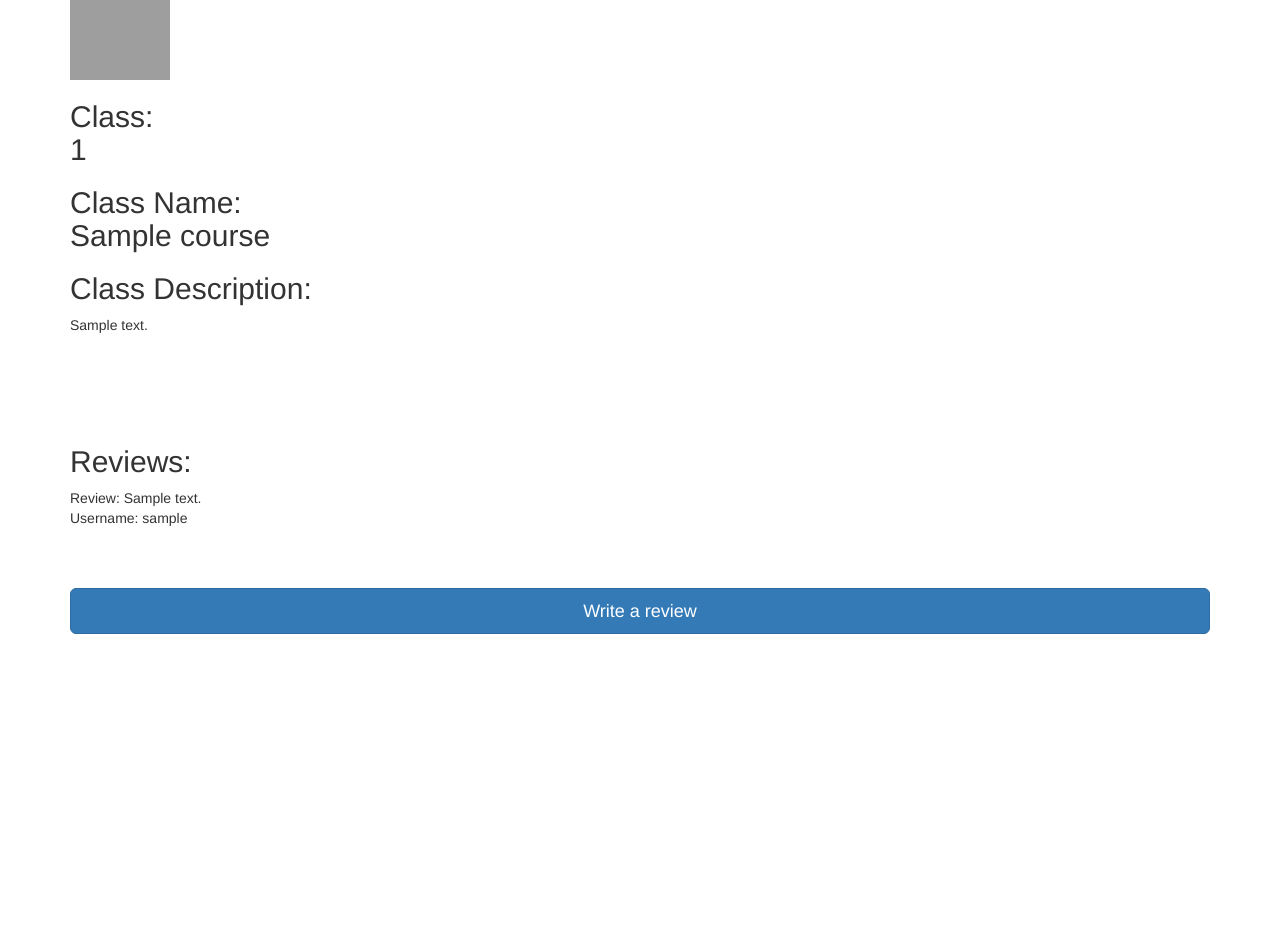
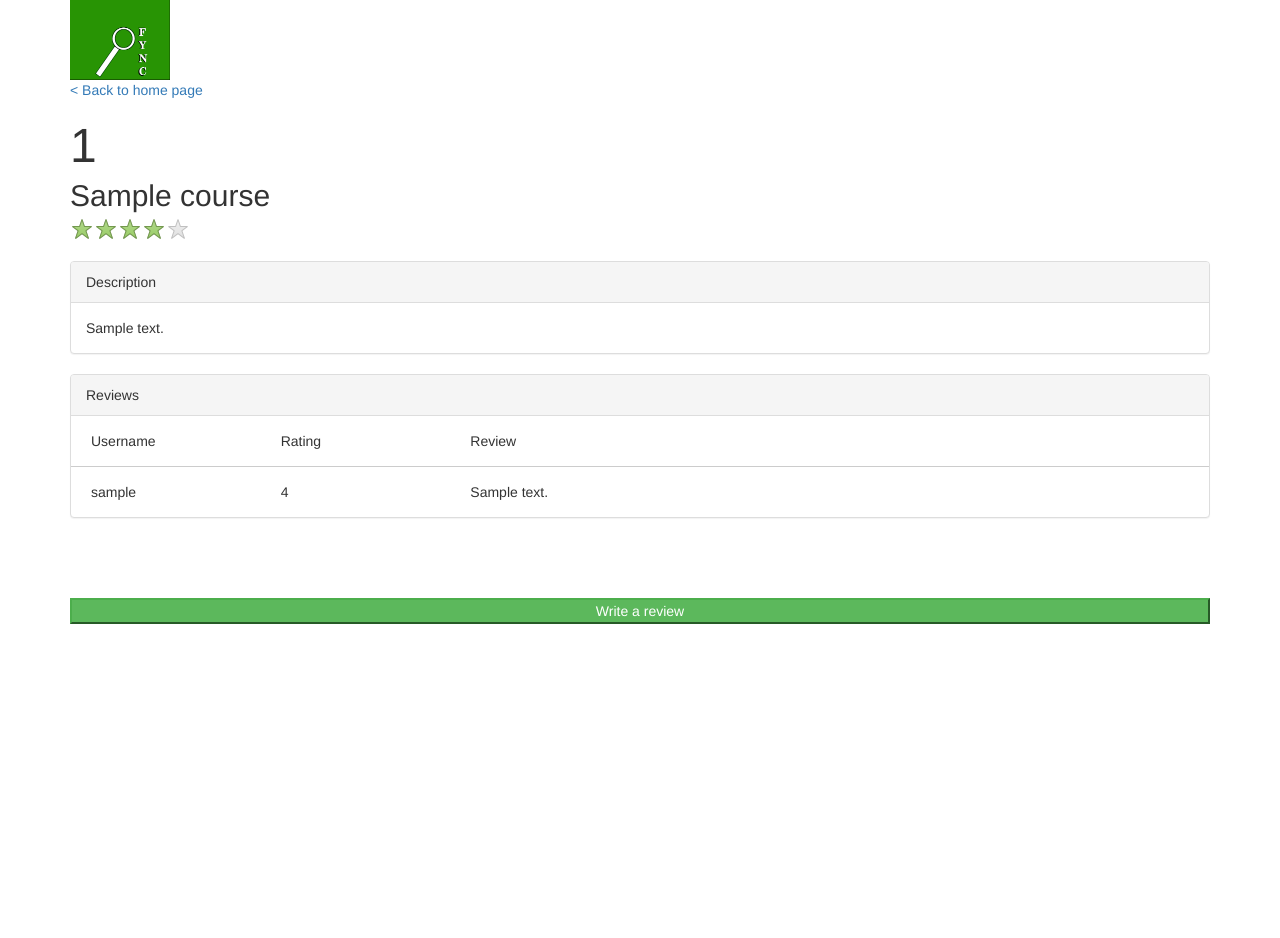
Before and after one commit to jahmezz/hackathon, a PHP site: page /classcopy.php?class=1 in a window 1280 px wide. Before the commit the page ends 634 px from the top, so only its background shows below. Run offline with PHP 8.4, Linux system fonts and the light colour scheme; tables that the repository leaves empty or names only in its code hold one stand-in row (values such as "Sample post"); grey boxes are pictures that could not be loaded.

Commit message:
second commit

```diff
--- a/classcopy.php
+++ b/classcopy.php
@@ -1,18 +1,18 @@
 <!DOCTYPE html>
 <html>
   <head>
-
-    <?php  $c = urldecode($_GET['class']);
+    <?php
+      $c = urldecode($_GET['class']);
       $class = addslashes($c);
       $class = strtoupper($class);
-
-
     ?>
     <title>
       <?php echo $class ?>
     </title>
     <meta name='viewport' content='width=device-width, initial-scale=1'>
     <link href='css/bootstrap.min.css' rel='stylesheet'>
+    <link href='css/page.css' rel='stylesheet'>
+    <link rel='stylesheet' href='css/post.css'>
   </head>
 
   <body>
@@ -20,7 +20,8 @@
     <!--LOGO and HEADER-->
 
     <div class='logo'>
-   <img src="./ltsu.png" height="80" width="100">
+      <a href='index.php'><img src="ltsu.png" height="80" width="100" </img></a>
+      <br><a href='index.php'>&lt; Back to home page</a>
     </div>
 
     <?php
@@ -28,7 +29,7 @@
       $user = 'root';
       $password = '';
       try {
-$db = new PDO("mysql:host=localhost;dbname=courses", $user, $password);
+        $db = new PDO("mysql:host=localhost;dbname=findszxl_courses", $user, $password);
       }
       catch (PDOException $e) {
         echo 'ERROR:' . $e->getMessage();
@@ -37,42 +38,92 @@ catch (PDOException $e) {
       $stmt = $db->query($query);
       $result = $stmt->Fetch();
       ?>
+    <h1 id='course_title'>
+      <?php echo $class ?>
+    </h1>
     <h2>
-    Class: <br><?php echo $class ?></h2>
-    <h2>Class Name:<br>
-
+      <?php printf($result['coursename']); ?>
+    </h2>
+    <div class='starRating'>
+            <div>
+              <div>
+                <div>
+                  <div>
+                    <input id='rating1' type='radio' name='rating' value='1' required>
+                    <label for='rating1'><span>1</span></label>
+                  </div>
+                  <input id='rating2' type='radio' name='rating' value='2'>
+                  <label for='rating2'><span>2</span></label>
+                </div>
+                <input id='rating3' type='radio' name='rating' value='3'>
+                <label for='rating3'><span>3</span></label>
+              </div>
+              <input id='rating4' type='radio' name='rating' value='4'>
+              <label for='rating4'><span>4</span></label>
+            </div>
+            <input id='rating5' type='radio' name='rating' value='5'>
+            <label for='rating5'><span>5</span></label>
+          </div>
+    <div class="panel panel-default padded-top">
+      <div class="panel-heading">
+        Description
+      </div>
+      <div class="panel-body">
+        <?php printf($result['description']); ?>
+      </div>
+    </div>
+    <div class="panel panel-default">
+      <div class="panel-heading">
+        Reviews
+      </div>
+      <div class="panel-body">
     <?php
-    printf($result['coursename']);
-      ?></h2>
-   <h2> Class Description: </h2>
-    <p><?php  printf($result['description']); ?></p>
-    <br><br><br><br>
-
-    <!--CLass description-->
-
-
-    <!--Start reviews-->
-    <h2>Reviews:</h2>
-    <?php
-$query = "SELECT review, username FROM reviews WHERE courseid = '$class'";
+      $query = "SELECT review, rating, username FROM reviews WHERE courseid = '$class'";
 
       $s = $db->query($query);
       $result = $s->fetchALL(PDO::FETCH_ASSOC);
+      $count = count($result);
+      $rating = 0;
       if (count($result) == 0) {
         echo "There are no reviews for this class. <br> Add a review!";
       }
-    else
+      else {
         for($n=0; $n<sizeof($result); $n++) {
-  printf("Review: " . $result[$n]['review'] . "<br>" . "Username: ". $result[$n]['username']);
+          if($n == 0) {
+            echo '<div class="row overflow">' .
+                '<div class="col-md-2 padded-left">
+                  Username
+                 </div>' .
+                '<div class="col-md-2 padded-left">
+                  Rating
+                 </div>' .
+                '<div class="col-md-8 padded-left">
+                  Review
+                 </div></div>';
           }
-
+          echo    '<div class="row next-row overflow">';
+          echo    '<div class="col-md-2 extend">';
+                    printf($result[$n]["username"]);
+          echo    '</div><div class="col-md-2 extend">';
+                    printf($result[$n]["rating"]);
+                    $rating = $result[$n]["rating"] + $rating;
+          echo    '</div><div class="col-md-8 padded extend">';
+                    printf($result[$n]["review"]);
+          echo    '</div></div>';
+        }
+      }
+      if($count == 0) echo '';
+      else echo '<div id="avg-rating">' . $rating/$count . '</div>';
     ?>
-
+      </div>
+    </div>
+    <script src='libs/jquery-1.9.1.js'></script>
+    <script src='js/fill-stars.js'></script>
       <!-- End reviews-->
       <form action='postreview.php' method='GET'>
         <br><br><br>
         <input type="hidden" name="class" value='<?php echo urlencode($class) ?>' />
-    <input class='btn btn-lg btn-primary btn-block' type='submit' value='Write a review'>
+        <input class='btn-large btn-success btn-primary btn-block' id='review-request' type='submit' value='Write a review'>
       </form>
     </div>
   </body>
--- /dev/null
+++ b/css/page.css
@@ -0,0 +1,37 @@
+#course_title {
+    font-size: 48px;
+    margin-bottom: 6px;
+    margin-bottom: 6px;
+}
+
+h2 {
+    margin-top: 6px;
+    margin-bottom: 0px;
+}
+
+.padded {
+    padding-left: 100px;
+    padding-right: 100px;
+}
+
+.padded-left {
+    padding-left: 20px;
+}
+
+.next-row {
+    border-top: 1px solid #ccc;
+    word-wrap: break-word;
+    margin-top: 15px;
+}
+
+.overflow {
+    word-wrap: break-word;
+}
+.extend {
+    margin-top: 15px;
+    padding-left: 20px;
+}
+
+#review-request {
+    margin-bottom: 20px;
+}
--- a/css/post.css
+++ b/css/post.css
@@ -1,4 +1,4 @@
-.starRating{
+.starRating {
   display        : inline-block;
   position       : relative;
   height         : 24px;
@@ -69,3 +69,11 @@ textarea {
   width: 100%;
   height: 100%;
 }
+
+.padded-top {
+  margin-top: 20px;
+}
+
+h2 {
+  margin-bottom: 5px;
+}
--- a/get-tags.php
+++ b/get-tags.php
@@ -2,7 +2,7 @@
   $user = 'root';
   $password = '';
   try {
-    $db = new PDO("mysql:host=localhost;dbname=courses", $user, $password);
+    $db = new PDO("mysql:host=localhost;dbname=findszxl_courses", $user, $password);
   }
   catch (PDOException $e) {
     echo 'ERROR:' . $e->getMessage();
--- a/js/app.js
+++ b/js/app.js
@@ -2,6 +2,7 @@
 'use strict';
 
 $(function() {
+  $('#error').hide();
   var request = $.ajax({
     type: 'GET',
     url: 'get-tags.php',
@@ -28,7 +29,6 @@ $(function() {
       $('#classForm').submit();
     }
   });
-  console.log(tags);
   $('#tags').autocomplete({
     minLength: 0,
     source: tags,
--- /dev/null
+++ b/js/fill-stars.js
@@ -0,0 +1,13 @@
+/*global $*/
+'use strict';
+
+$(document).ready(function () {
+    console.log(document.getElementById('avg-rating').innerHTML);
+    var stars = parseInt(document.getElementById('avg-rating').innerHTML);
+    stars = Math.round(stars);
+    var id = 'rating' + stars;
+    console.log(id);
+    document.getElementById(id).checked = true;
+
+    document.getElementById('avg-rating').innerHTML = '';
+});
--- a/js/rating.js
+++ b/js/rating.js
@@ -1,3 +1,6 @@
+/*global $*/
+'use strict';
+
 var logID = 'log',
   log = $('<div id="'+logID+'"></div>');
 $('body').append(log);
--- a/post.php
+++ b/post.php
@@ -16,7 +16,7 @@ $courseid = addslashes($c);
 $user = "root";
 $password = "";
 try {
-$db = new PDO("mysql:host=localhost;dbname=courses", $user, $password);
+$db = new PDO("mysql:host=localhost;dbname=findszxl_courses", $user, $password);
 }
 catch (PDOException $e) {
     echo 'ERROR:' . $e->getMessage();
--- a/postreview.php
+++ b/postreview.php
@@ -3,7 +3,7 @@
 <html>
   <head>
     <title>Review</title>
-     <link href='css/bootstrap.min.css' rel='stylesheet'>
+    <link href='css/bootstrap.min.css' rel='stylesheet'>
     <link rel='stylesheet' href='css/post.css'>
     <script src='libs/jquery-1.9.1.js'></script>
     <script src='js/rating.js'></script>
@@ -40,7 +40,7 @@
           </div>
           <br><br>
           <input id='username' type='text' name='username' placeholder='Username' required>
-          <br>
+          <br><br>
           <textarea name='review' placeholder='Write review here...' required></textarea>
           <input type='hidden' name='class' value=<?php echo urlencode($c)?>></input>
            <input class='btn-large btn-success btn-primary btn-block' type='submit'>
```
Also changed, not shown: css/style.css (+15 -0 lines), index.html (added, +22 -0 lines), index.php (deleted, +0 -22 lines), test.html (deleted, +0 -12 lines), fync_search_bar.png (added), ltsu.png (added). Lines whose indentation alone changed are shown as unchanged.
